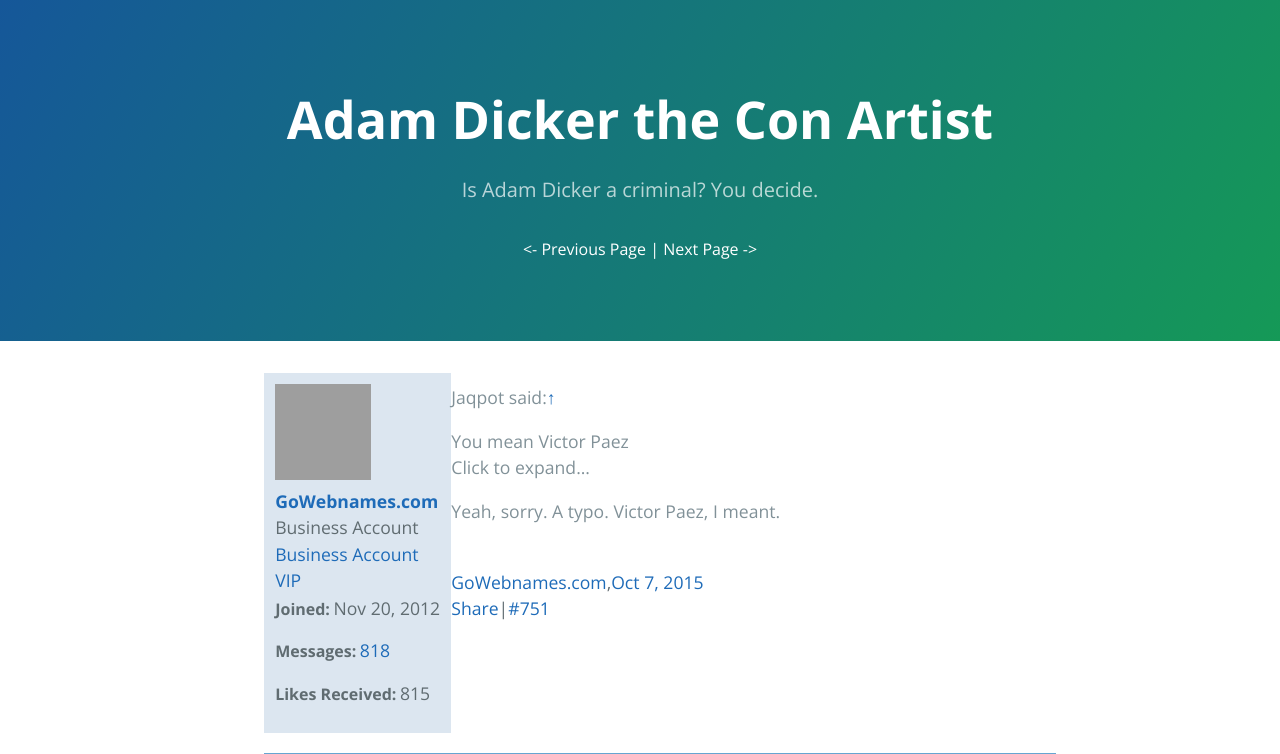
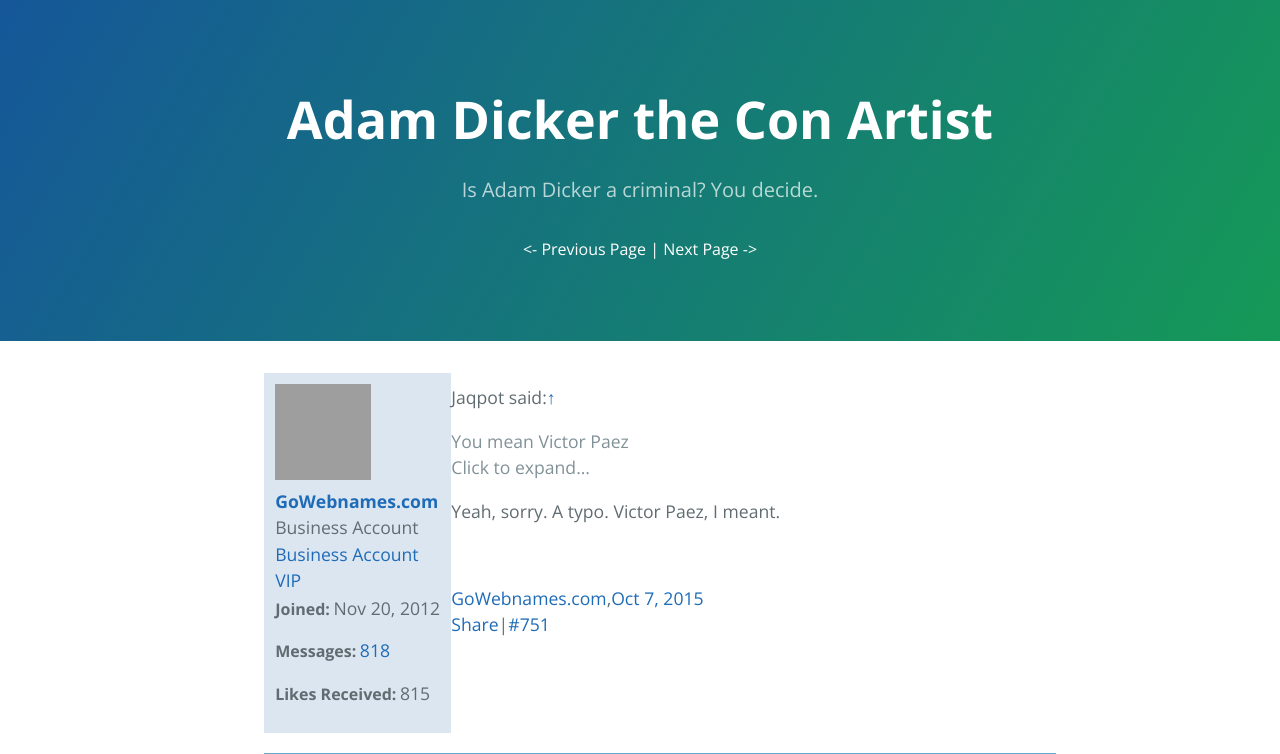
Before and after one commit to vanillascript/adamdicker, a Jekyll site: the page built from pages/31.html, in a window 1280 px wide. Shown: the top 754 px of the page. Built offline with Jekyll 4.4.1, drawn with Linux system fonts in a browser that asks for light colours; grey boxes are pictures that could not be loaded.

Commit message:
Update threadpage.css

```diff
--- a/stylesheets/threadpage.css
+++ b/stylesheets/threadpage.css
@@ -39,3 +39,8 @@ ol.threadpage {
 
 .messageInfo {
   padding: 0.7rem; }
+
+.messageContent article > blockquote {
+  padding: 0 0 1rem;
+  color: inherit;
+  border-left: none 0; }
```
